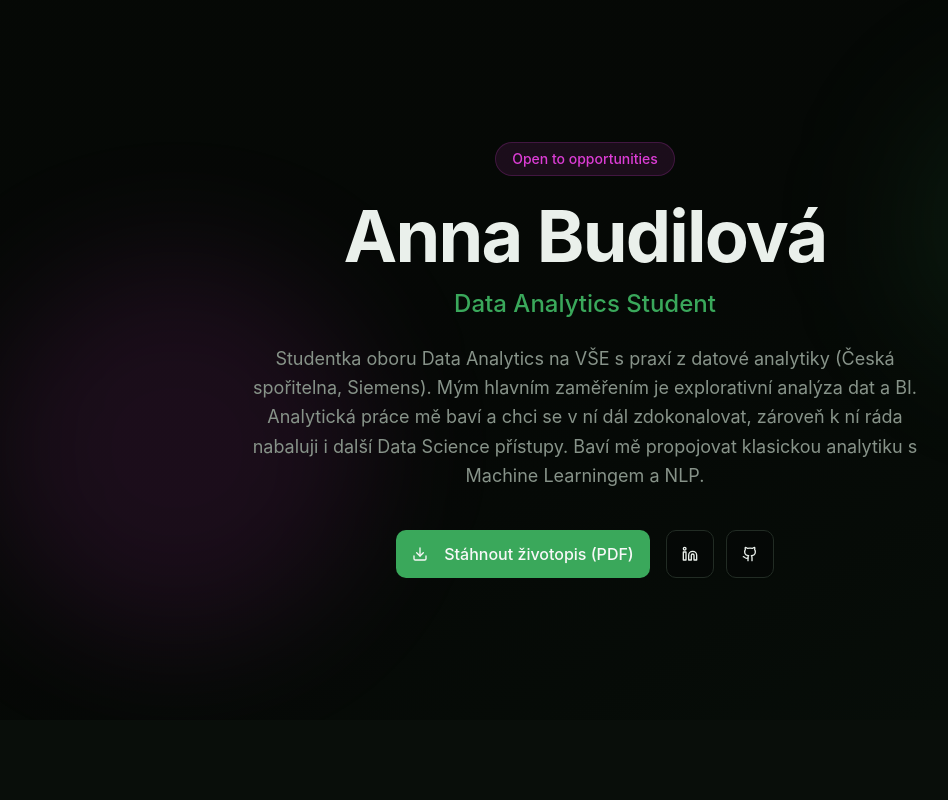
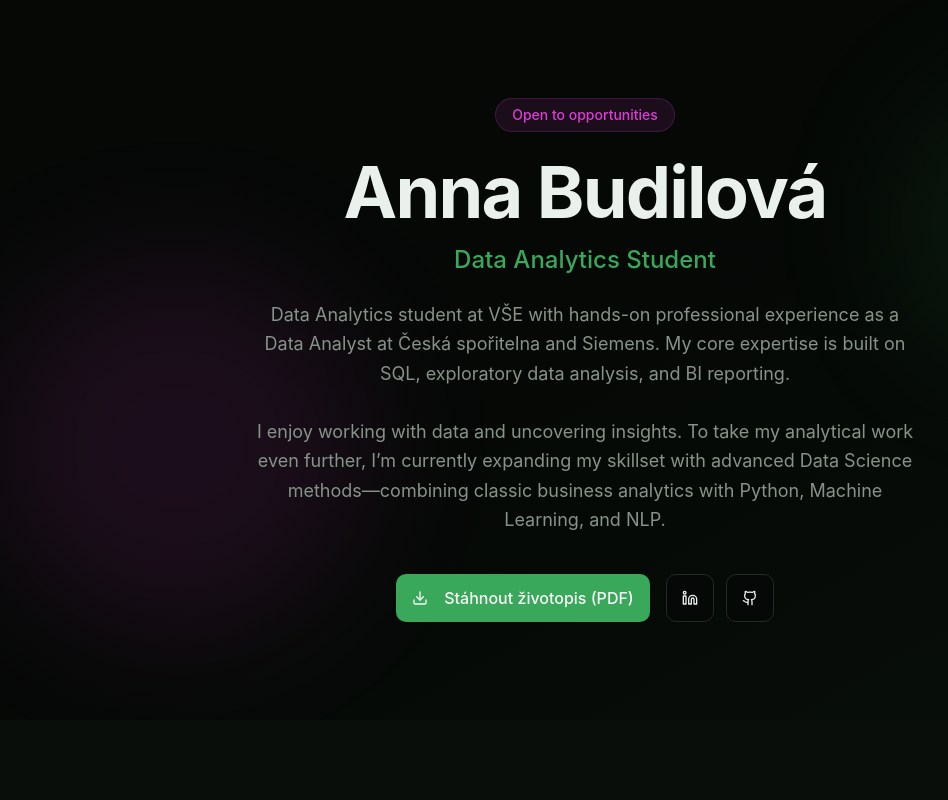
Before and after one commit to budilovaan-ai/annabudilova.github.io, a Next.js app: page / in a window 1280 px wide. Shown: the top 800 px of the page, without its empty margins (55-1003 px from the left). Built offline with nearby package versions, Linux system fonts and the light colour scheme.

Commit message:
Update hero-section.tsx

```diff
--- a/components/hero-section.tsx
+++ b/components/hero-section.tsx
@@ -29,10 +29,9 @@ export function HeroSection() {
         </p>
 
         <p className="text-lg text-muted-foreground max-w-2xl mx-auto mb-10 leading-relaxed text-pretty">
-          Studentka oboru Data Analytics na VŠE s praxí z datové analytiky (Česká spořitelna, Siemens).
-          Mým hlavním zaměřením je explorativní analýza dat a BI. Analytická práce mě baví a chci se v ní dál zdokonalovat, zároveň k ní ráda nabaluji i další Data Science přístupy.
-          Baví mě propojovat klasickou analytiku s Machine Learningem a NLP.
-
+          Data Analytics student at VŠE with hands-on professional experience as a Data Analyst at Česká spořitelna and Siemens. My core expertise is built on SQL, exploratory data analysis, and BI reporting.
+<br/><br/>
+I enjoy working with data and uncovering insights. To take my analytical work even further, I’m currently expanding my skillset with advanced Data Science methods—combining classic business analytics with Python, Machine Learning, and NLP.
         </p>
 
         <div className="flex flex-col sm:flex-row items-center justify-center gap-4">
```
